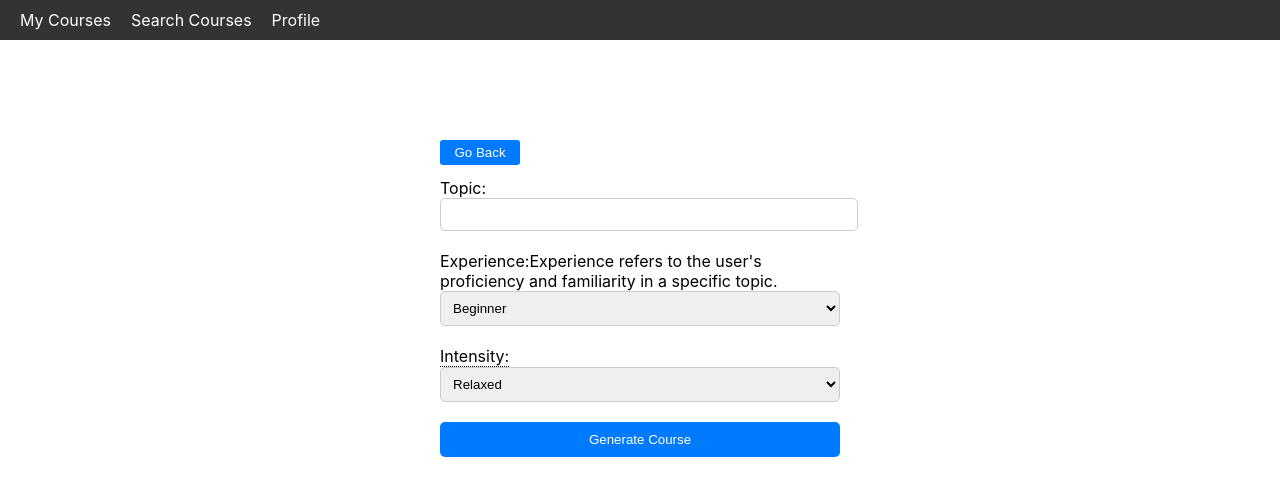
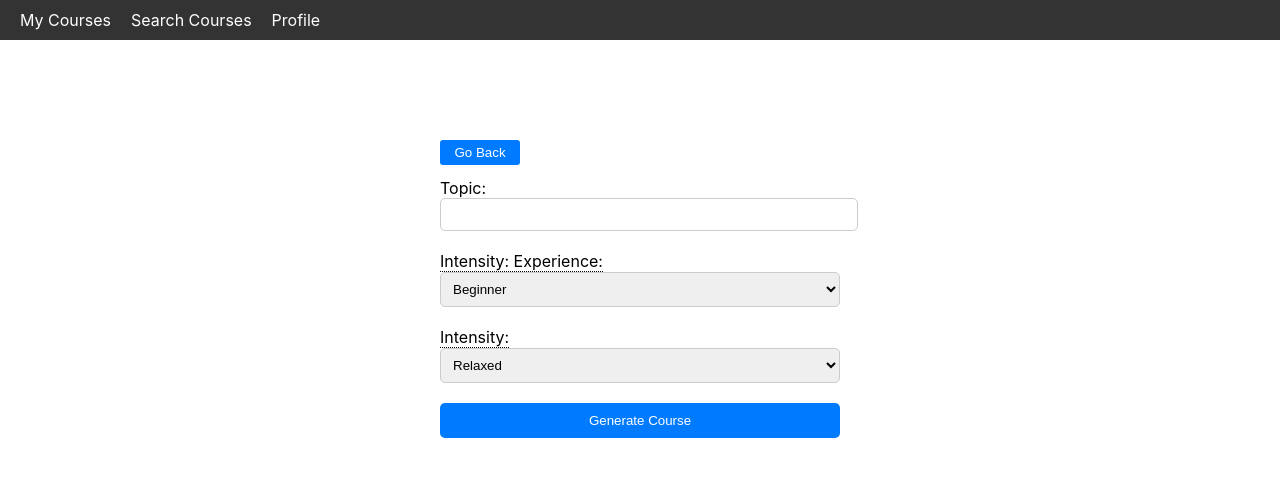
Before and after one commit to Jose87sUMA/magister, a React (Create React App) app: page /new-course in a window 1280 px wide. Shown: the top 496 px of the page. Built offline with nearby package versions, Linux system fonts and the light colour scheme; no server answers; the database is empty; sample sign-in values are in the browser's storage; the HTML template or start-up script is replaced by a standard one; what groq-sdk would draw is missing.

Commit message:
added experience tooltp and creation of course using keyboard

```diff
--- a/src/components/NewCourseForm.js
+++ b/src/components/NewCourseForm.js
@@ -66,6 +66,16 @@ const NewCourseForm = () => {
     }
   };
 
+  const handleKeyDown = (e, name, value) => {
+    if (e.key === 'Enter') {
+      e.preventDefault();
+      setFormData(prevState => ({
+        ...prevState,
+        [name]: value
+      }));
+    }
+  };
+
 
   return (
     <div>
@@ -86,8 +96,10 @@ const NewCourseForm = () => {
               <input name="topic" value={formData.topic} onChange={handleChange} />
             </label>
             <label>
-              Experience:<span>Experience refers to the user's proficiency and familiarity in a specific topic.</span>
-              <select name="experience" value={formData.experience} onChange={handleChange}>
+              <div class="tooltip">Intensity:
+                Experience:<span class="tooltiptext">Experience refers to the user's proficiency and familiarity in a specific topic.</span>
+              </div>
+              <select name="experience" value={formData.experience} onChange={handleChange} onKeyDown={(e) => handleKeyDown(e, 'experience', e.target.value)} tabIndex="0">
                 <option value="beginner">Beginner</option>
                 <option value="amateur">Amateur</option>
                 <option value="experienced">Experienced</option>
@@ -98,7 +110,7 @@ const NewCourseForm = () => {
               <div class="tooltip">Intensity:
                 <span class="tooltiptext">The intensity of a course refers to its difficulty, workload, and pace.</span>
               </div>
-              <select name="intensity" value={formData.intensity} onChange={handleChange}>
+              <select name="intensity" value={formData.intensity} onChange={handleChange} onKeyDown={(e) => handleKeyDown(e, 'experience', e.target.value)} tabIndex="0">
                 <option value="relaxed">Relaxed</option>
                 <option value="standard">Standard</option>
                 <option value="intensive">Intensive</option>
```
